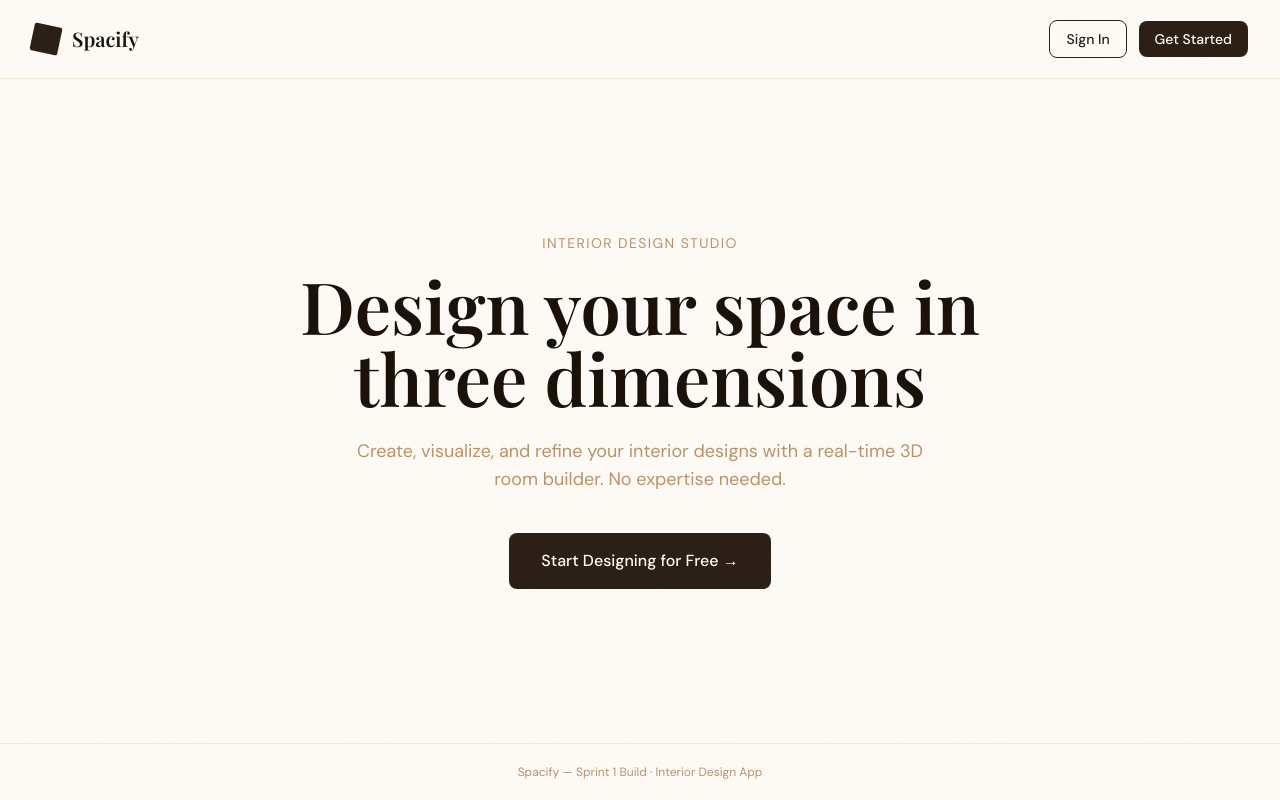
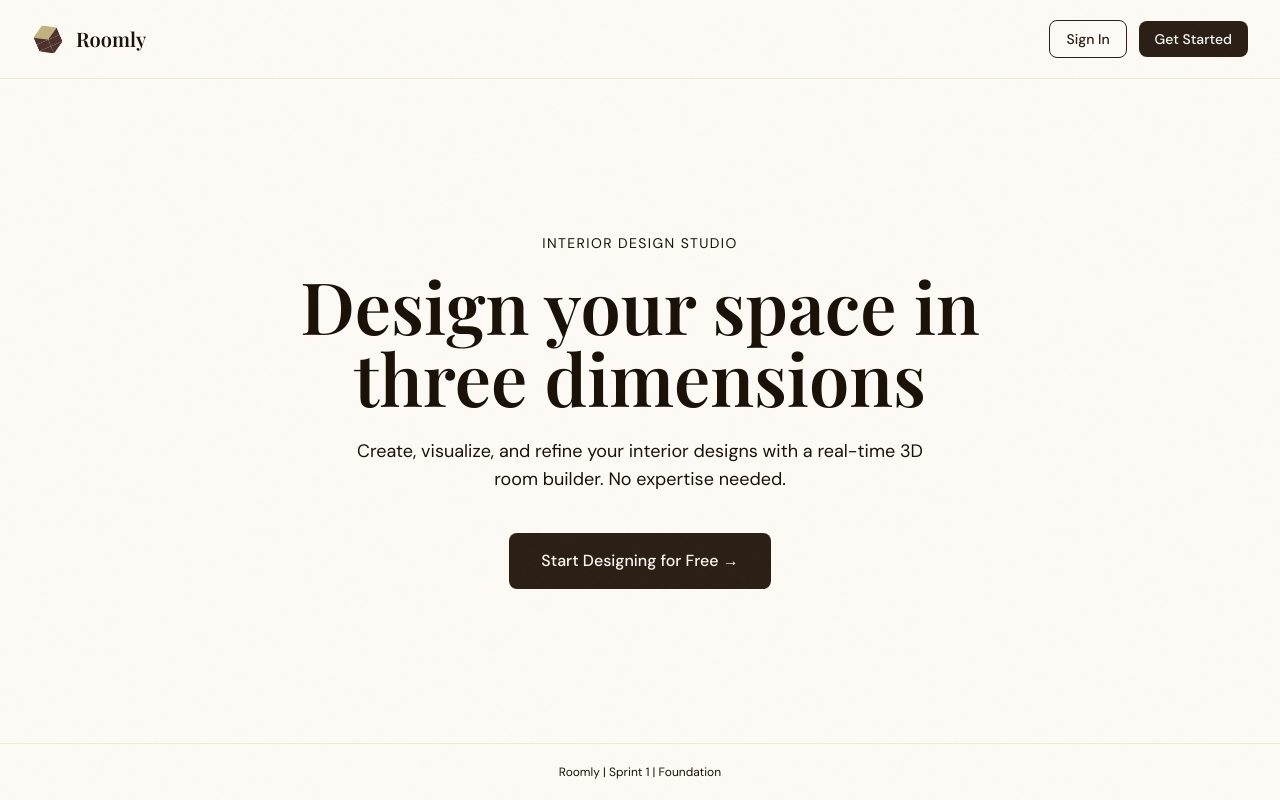
Before and after one commit to Raza-byte/The_real_Roomly, a React (Vite) app in the folder frontend/: page / in a window 1280 px wide. Built offline with nearby package versions, Linux system fonts and the light colour scheme.

Commit message:
change names/logos, minor changes

```diff
--- a/frontend/index.html
+++ b/frontend/index.html
@@ -3,9 +3,9 @@
 
 <head>
     <meta charset="UTF-8" />
-    <link rel="icon" type="image/svg+xml" href="/favicon.svg" />
+    <link rel="icon" type="image/svg+xml" href="/logo.svg" />
     <meta name="viewport" content="width=device-width, initial-scale=1.0" />
-    <title>Spacify — Interior Design Studio</title>
+    <title>Roomly | Interior Design Studio</title>
     <link rel="preconnect" href="https://fonts.googleapis.com" />
     <link rel="preconnect" href="https://fonts.gstatic.com" crossorigin />
     <link
--- a/frontend/package.json
+++ b/frontend/package.json
@@ -1,5 +1,5 @@
 {
-    "name": "interior-app-frontend",
+    "name": "roomly",
     "version": "1.0.0",
     "type": "module",
     "scripts": {
--- a/frontend/src/pages/DashboardPage.jsx
+++ b/frontend/src/pages/DashboardPage.jsx
@@ -58,8 +58,8 @@ const DashboardPage = () => {
             <header className="bg-white border-b border-cream-200 sticky top-0 z-40">
                 <div className="max-w-7xl mx-auto px-6 py-4 flex items-center justify-between">
                     <div className="flex items-center gap-3">
-                        <div className="w-7 h-7 bg-espresso-800 rounded-sm rotate-12" />
-                        <span className="font-display text-espresso-900 text-xl font-semibold">Spacify</span>
+                        <img src="/logo.svg" alt="Logo" className="w-8 h-8" />
+                        <span className="font-display text-espresso-900 text-xl font-semibold">Roomly</span>
                     </div>
                     <div className="flex items-center gap-4">
                         <div className="text-right hidden sm:block">
--- a/frontend/src/pages/LandingPage.jsx
+++ b/frontend/src/pages/LandingPage.jsx
@@ -5,8 +5,8 @@ const LandingPage = () => {
         <div className="min-h-screen bg-cream-50 flex flex-col">
             <header className="px-8 py-5 flex items-center justify-between border-b border-cream-200">
                 <div className="flex items-center gap-3">
-                    <div className="w-7 h-7 bg-espresso-800 rounded-sm rotate-12" />
-                    <span className="font-display text-espresso-900 text-xl font-semibold">Spacify</span>
+                    <img src="/logo.svg" alt="Logo" className="w-8 h-8" />
+                    <span className="font-display text-espresso-900 text-xl font-semibold">Roomly</span>
                 </div>
                 <div className="flex items-center gap-3">
                     <Link to="/login" className="btn-secondary text-sm px-4 py-2">Sign In</Link>
@@ -15,11 +15,11 @@ const LandingPage = () => {
             </header>
 
             <main className="flex-1 flex flex-col items-center justify-center px-8 text-center animate-fade-in">
-                <p className="font-body text-sand-400 text-sm tracking-widest uppercase mb-4">Interior Design Studio</p>
+                <p className="font-body text-espresso-400 text-sm tracking-widest uppercase mb-4">Interior Design Studio</p>
                 <h1 className="font-display text-6xl md:text-7xl font-semibold text-espresso-900 leading-tight mb-6 max-w-3xl">
                     Design your space in three dimensions
                 </h1>
-                <p className="font-body text-sand-400 text-lg max-w-xl mb-10">
+                <p className="font-body text-espresso-300 text-lg max-w-xl mb-10">
                     Create, visualize, and refine your interior designs with a real-time 3D room builder. No expertise needed.
                 </p>
                 <Link to="/register" className="btn-primary text-base px-8 py-4">
@@ -28,7 +28,7 @@ const LandingPage = () => {
             </main>
 
             <footer className="px-8 py-5 border-t border-cream-200 text-center">
-                <p className="font-body text-xs text-sand-400">Spacify — Sprint 1 Build · Interior Design App</p>
+                <p className="font-body text-xs text-espresso-400">Roomly | Sprint 1 | Foundation</p>
             </footer>
         </div>
     );
--- a/frontend/src/pages/LoginPage.jsx
+++ b/frontend/src/pages/LoginPage.jsx
@@ -38,8 +38,8 @@ const LoginPage = () => {
                 </div>
                 <div className="relative z-10">
                     <div className="flex items-center gap-3">
-                        <div className="w-8 h-8 bg-sand-300 rounded-sm rotate-12" />
-                        <span className="font-display text-cream-50 text-xl font-semibold tracking-wide">Spacify</span>
+                        <img src="/logo-dark.svg" alt="Logo" className="w-8 h-8" />
+                        <span className="font-display text-cream-50 text-xl font-semibold tracking-wide">Roomly</span>
                     </div>
                 </div>
                 <div className="relative z-10">
@@ -61,7 +61,7 @@ const LoginPage = () => {
                     {/* Mobile logo */}
                     <div className="flex items-center gap-3 mb-10 lg:hidden">
                         <div className="w-7 h-7 bg-espresso-800 rounded-sm rotate-12" />
-                        <span className="font-display text-espresso-800 text-xl font-semibold">Spacify</span>
+                        <span className="font-display text-espresso-800 text-xl font-semibold">Roomly</span>
                     </div>
 
                     <div className="mb-8">
--- a/frontend/src/pages/RegisterPage.jsx
+++ b/frontend/src/pages/RegisterPage.jsx
@@ -46,8 +46,8 @@ const RegisterPage = () => {
                     <div className="absolute bottom-1/4 left-0 w-80 h-80 rounded-full bg-sage-400 blur-3xl -translate-x-1/2" />
                 </div>
                 <div className="relative z-10 flex items-center gap-3">
-                    <div className="w-8 h-8 bg-sand-300 rounded-sm rotate-12" />
-                    <span className="font-display text-cream-50 text-xl font-semibold tracking-wide">Spacify</span>
+                    <img src="/logo-dark.svg" alt="Logo" className="w-8 h-8" />
+                    <span className="font-display text-cream-50 text-xl font-semibold tracking-wide">Roomly</span>
                 </div>
                 <div className="relative z-10 space-y-6">
                     <h2 className="font-display text-cream-50 text-3xl font-medium leading-relaxed">
@@ -72,7 +72,7 @@ const RegisterPage = () => {
                 <div className="w-full max-w-md animate-slide-up">
                     <div className="flex items-center gap-3 mb-10 lg:hidden">
                         <div className="w-7 h-7 bg-espresso-800 rounded-sm rotate-12" />
-                        <span className="font-display text-espresso-800 text-xl font-semibold">Spacify</span>
+                        <span className="font-display text-espresso-800 text-xl font-semibold">Roomly</span>
                     </div>
 
                     <div className="mb-8">
```
